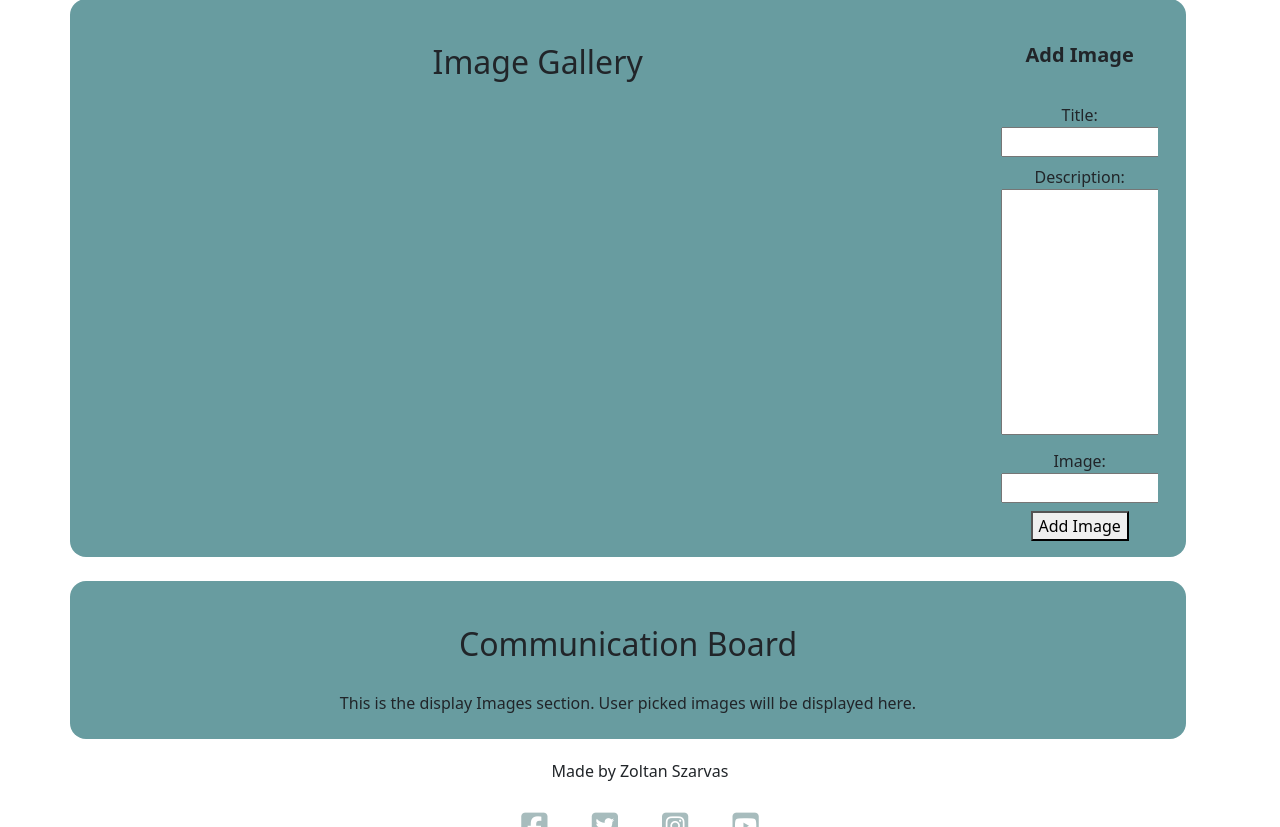
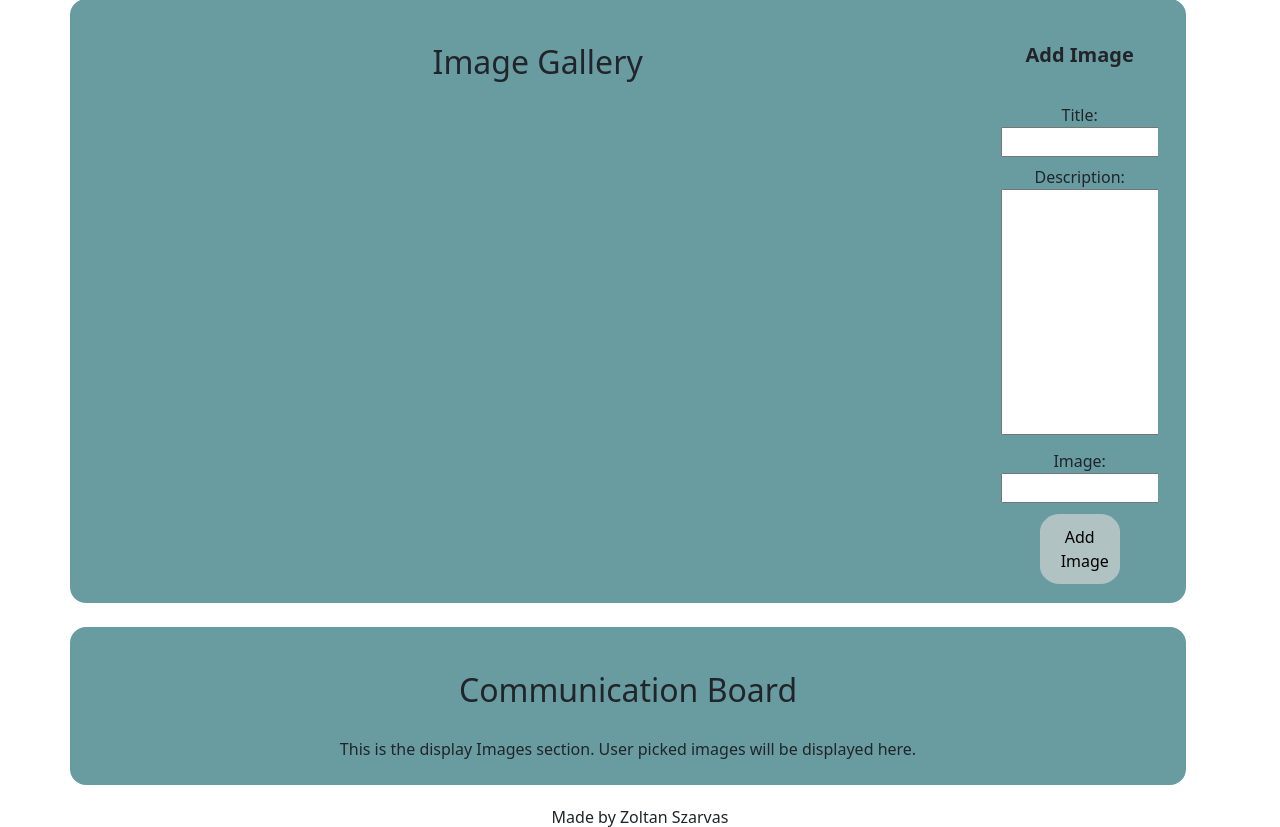
Before and after one commit to ZoltanSzarvas0209/mp3_MyWay, a Django app: page / in a window 1280 px wide. Shown: the part 417-1244 px from the top of the page. Run offline with Django 4.2, Linux system fonts and the light colour scheme; data that the repository does not hold is empty; some libraries are stand-ins or nearby versions.

Commit message:
style.css minor updates

```diff
--- a/communication/templates/communication/index.html
+++ b/communication/templates/communication/index.html
@@ -34,11 +34,11 @@
                         {% endif %}
                         <form action="{% url 'delete_image' image.id %}" method="post" style="display:inline;">
                             {% csrf_token %}
-                            <button type="submit">Delete</button>
+                            <button class="crudbtn" type="submit">Delete</button>
                         </form>
 
                         <!--edit button-->
-                        <a href="{% url 'edit_image' image.id %}" class="btn btn-primary">Edit</a>
+                        <a href="{% url 'edit_image' image.id %}" class="crudbtn">Edit</a>
                     </div>
                 {% endfor %}
             </div>
@@ -50,7 +50,7 @@
             <form id="addimage" method="post" enctype="multipart/form-data">
                 {% csrf_token %}
                 {{ form.as_p }} <!-- Render form fields -->
-                <button type="submit">Add Image</button>
+                <button class="crudbtn" type="submit">Add Image</button>
             </form>
 
         </div>
--- a/static/css/style.css
+++ b/static/css/style.css
@@ -1,3 +1,24 @@
+/*-----------------------------General styles----------------------------*/
+
+.crudbtn {
+    width: 80px;
+    padding: 10px 20px;
+    margin: 3px;
+    background-color: #B1C2C3;
+    color: black;
+    font-size: 16px;
+    text-align: center;
+    text-decoration: none;
+    border: solid 1px #B1C2C3;
+    border-radius: 25%;
+    display: inline-block;
+}
+
+.crudbtn:hover {
+    background-color:#C7DA31; /* Slightly darker background on hover */
+    cursor: pointer;           /* Change the cursor to indicate clickability */
+}
+
 /*------------------------------Sections styling----------------------------*/
 
 /* Section styling */
```
